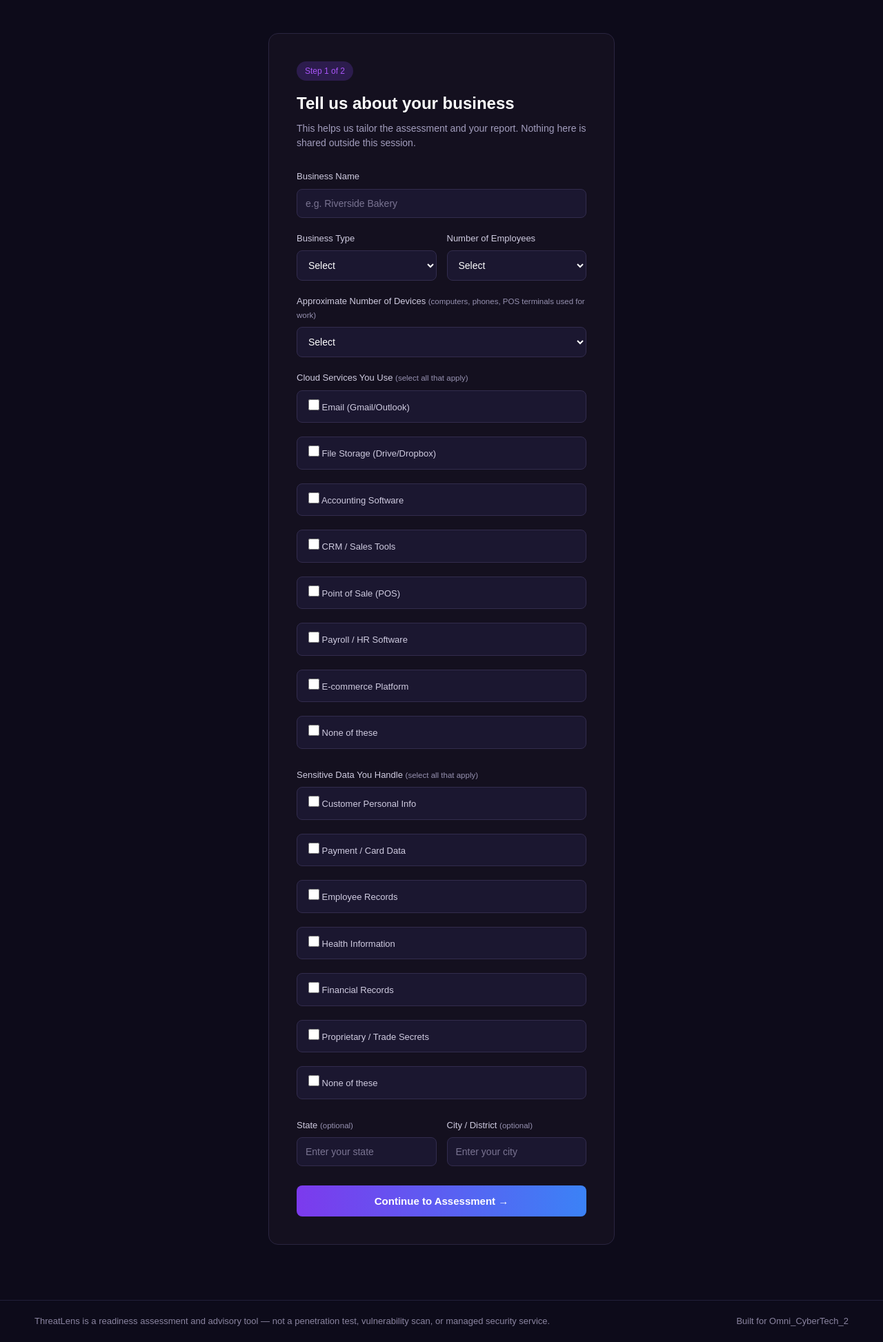
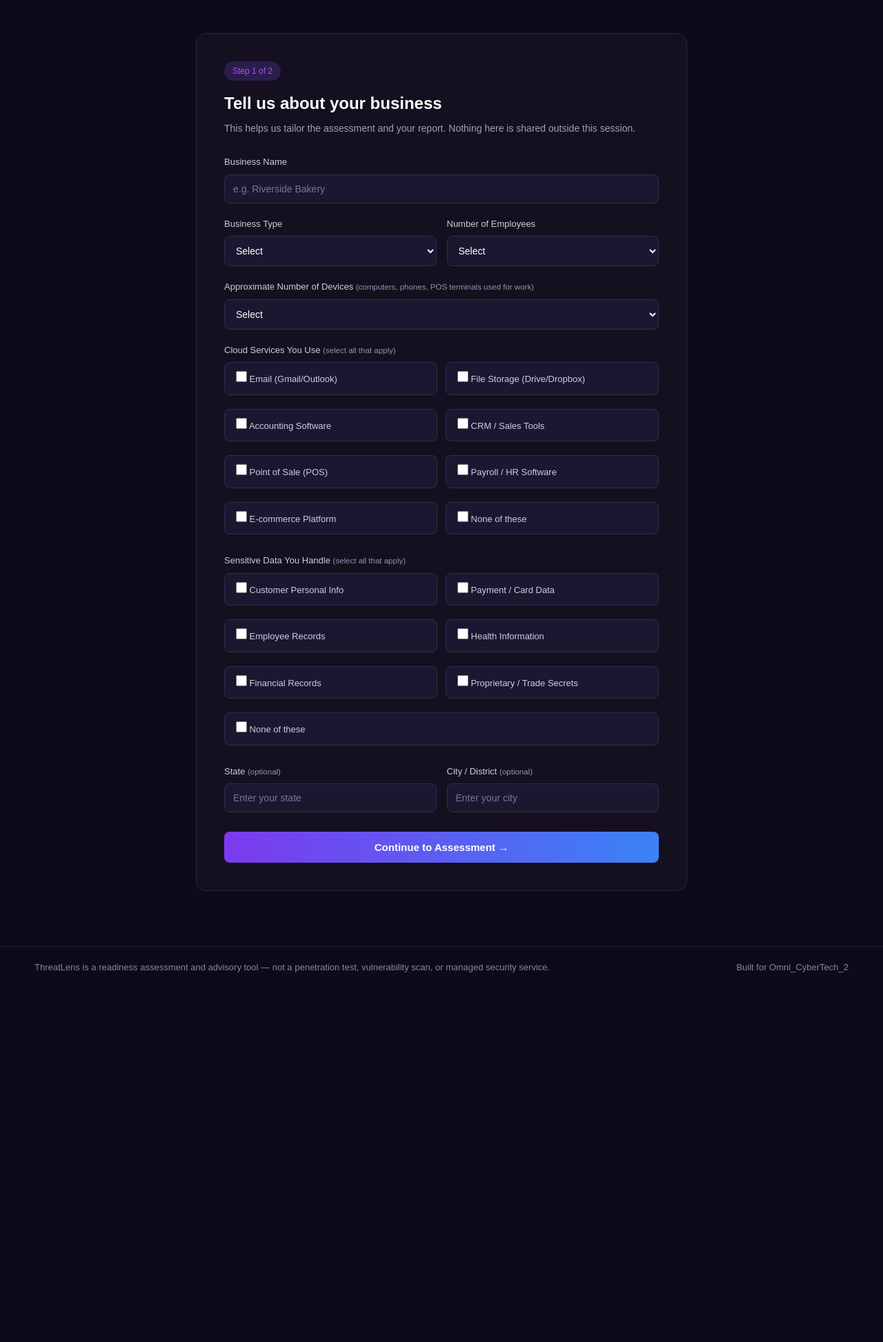
Before and after one commit to pallavitalawar25-cmd/ThreatLens_AI, a Flask app: page /business in a window 1280 px wide. Shown: the part 92-2038 px from the top of the page at 69% size. After the commit the page ends 1502 px from the top, so only its background shows below. Run offline with Flask 3, Linux system fonts and the light colour scheme.

Commit message:
Improve business profile layout

```diff
--- a/static/css/style.css
+++ b/static/css/style.css
@@ -117,7 +117,9 @@ a { text-decoration: none; color: inherit; }
   padding: 48px 24px 80px;
 }
 
-.page-wrapper.narrow { max-width: 550px; }
+.page-wrapper.narrow {
+  max-width: 760px;
+}
 
 .step-tag {
   display: inline-block;
```
